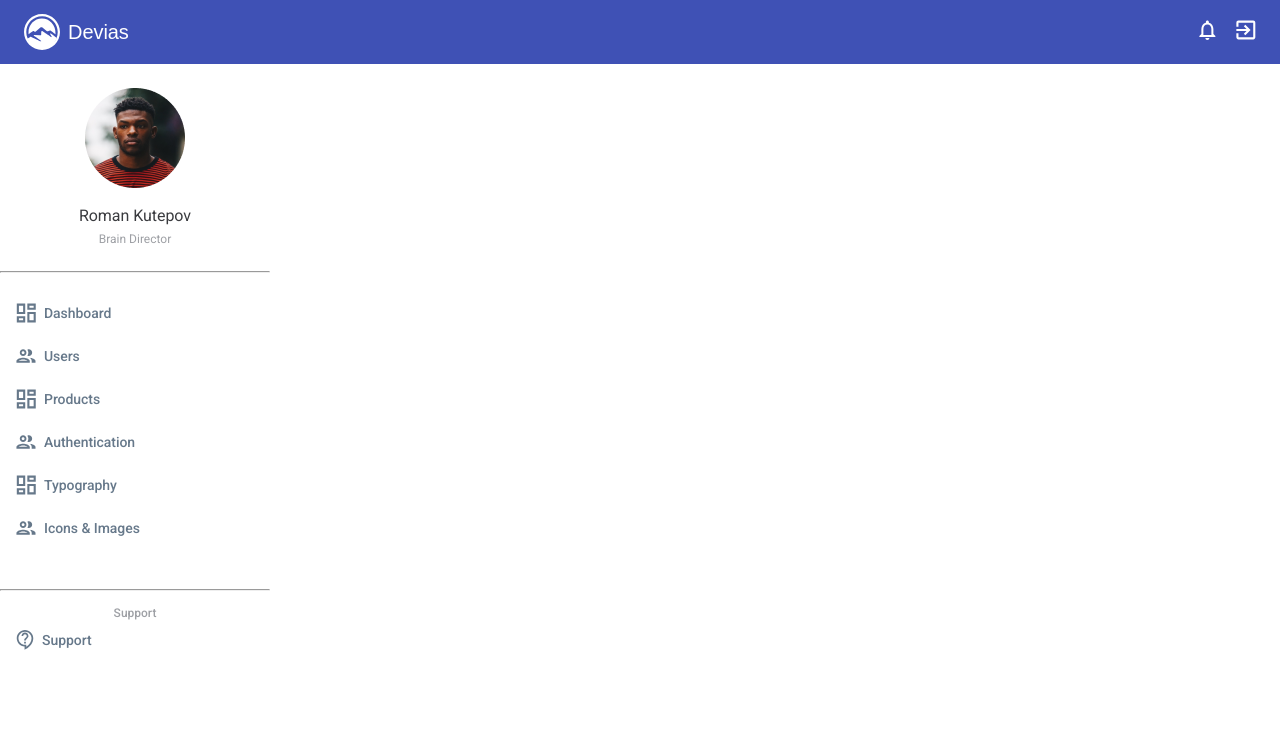
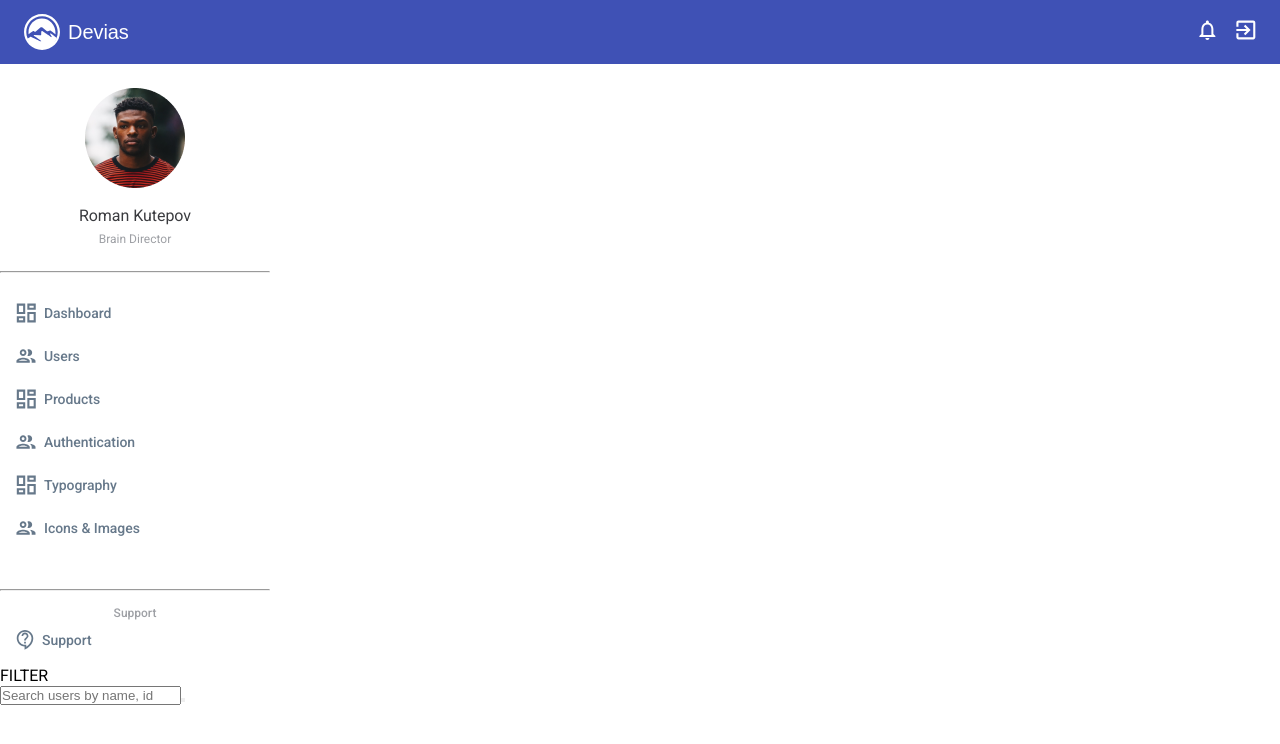
Before and after one commit to Aydayll/atabek, a React (Create React App) app: page / in a window 1280 px wide. Shown: the top 744 px of the page. Built offline with nearby package versions, Linux system fonts and the light colour scheme.

Commit message:
import the manage to app

```diff
--- a/src/App.js
+++ b/src/App.js
@@ -2,12 +2,14 @@
 import Header from './components/header/';
 import Form from './components/form';
 import Sidebar from './components/sidebar';
+import Manage from './pages/manage';
 
 function App() {
   return (
     <div className="App">
       <Header />
       <Sidebar />
+      <Manage />
     </div>
   );
 }
--- a/src/pages/manage.jsx
+++ b/src/pages/manage/index.jsx
@@ -4,11 +4,11 @@ const Manage = () => {
     return (
         <section className="manage">
             <div className="manag__top">
-                <div className="manage__filter"></div>
+                <div className="manage__filter">FILTER</div>
                 <label className="manage__search">
                     <input type="text" placeholder='Search users by name, id' />
                 </label>
-                <div className="manage__add-user"></div>
+                <button className="manage__add-user"></button>
             </div>
             <table className="manage__users"></table>
         </section>
```
Also changed, not shown: 1 other file (tests, documents, lock files or other folders).
